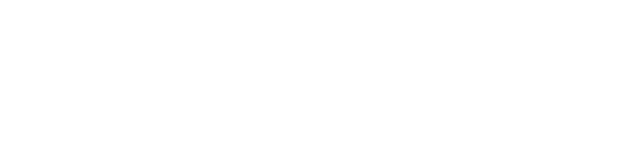
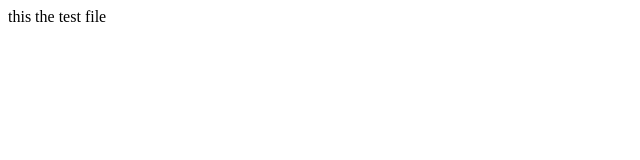
Before and after one commit to FHasanzadeh/mythemes, a plain HTML site: page index.html in a window 1280 px wide. Shown: the whole page, without its empty margins (0-640 px from the left). Drawn offline with Linux system fonts and the light colour scheme.

Commit message:
commit body test file

```diff
--- a/index.html
+++ b/index.html
@@ -8,6 +8,6 @@
   <title>test</title>
 </head>
 <body>
-
+this the test file
 </body>
 </html>
```
